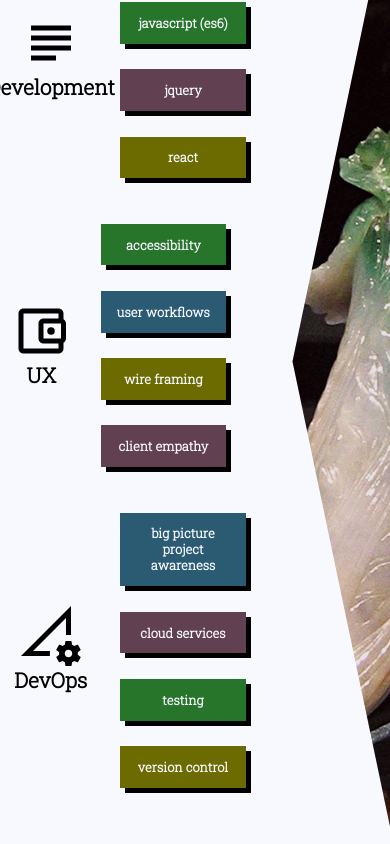
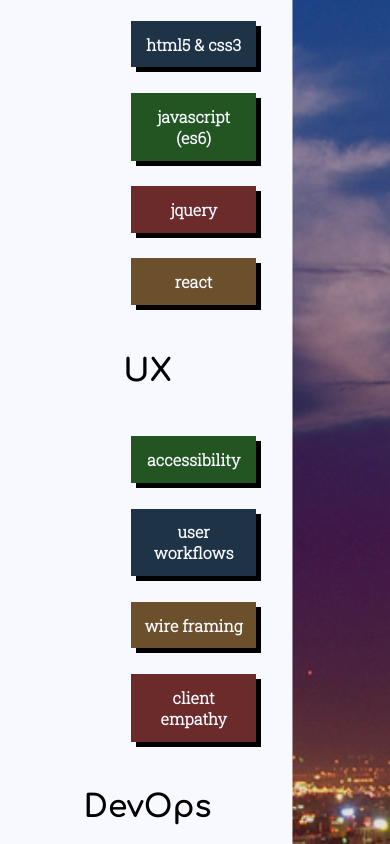
Before and after one commit to JuliusDorfman/jdorfj, a React (Create React App) app: page /homepage in a window 390 px wide. Shown: the part 1360-2204 px from the top of the page. Built offline with nearby package versions, Linux system fonts and the light colour scheme.

Commit message:
push changes to home

```diff
--- a/public/index.html
+++ b/public/index.html
@@ -13,7 +13,7 @@
       homescreen on Android. See https://developers.google.com/web/fundamentals/web-app-manifest/
     -->
     <link rel="manifest" href="%PUBLIC_URL%/manifest.json">
-    <link href="https://fonts.googleapis.com/css?family=Julius+Sans+One|Comfortaa|Roboto Slab:300" rel="stylesheet">
+    <link href="https://fonts.googleapis.com/css?family=Julius+Sans+One|Comfortaa:400,700|Roboto Slab:300" rel="stylesheet">
     <link rel="stylesheet" href="https://use.fontawesome.com/releases/v5.4.1/css/all.css" integrity="sha384-5sAR7xN1Nv6T6+dT2mhtzEpVJvfS3NScPQTrOxhwjIuvcA67KV2R5Jz6kr4abQsz" crossorigin="anonymous">
     <!--
       Notice the use of %PUBLIC_URL% in the tags above.
--- a/src/Pages/Homepage/Homepage.css
+++ b/src/Pages/Homepage/Homepage.css
@@ -189,10 +189,10 @@
 .skills-flavor {
   -webkit-clip-path: polygon(100% 0, 82% 0, 0% 100%, 100% 100%);
   clip-path: polygon(100% 0, 82% 0, 0% 100%, 100% 100%);
-  background: url('/assets/images/Jade_cabbage_closeup.jpg');
+  background: url('/assets/images/taipei101.jpg');
   min-width: 50vw;
-  background-position-x: -250px;
-  background-position-y: -100px;
+  background-position: center;
+  background-size: cover;
 }
 
 .skills-flavor:after {
@@ -216,19 +216,19 @@
 }
 
 .colors1 {
-  background: #2a5b72;
+  background: #1E3345;
 }
 
 .colors2 {
-  background: #27742b
+  background: #225522
 }
 
 .colors3 {
-  background: #614051
+  background: #6B2B2B
 }
 
 .colors4 {
-  background: #6B6B00;
+  background: #6B502B;
 }
 
 
@@ -243,6 +243,7 @@
   display: flex;
   flex-direction: row;
   justify-content: space-around;
+  align-items: center;
   list-style: none;
   min-height: 150px;
 }
@@ -266,8 +267,8 @@
   align-items: center;
   width: 30%;
   font-size: 1.3rem;
-  font-weight: 600;
-  font-family: 'Roboto Slab', serif;
+  font-weight: 700;
+  font-family: 'Comfortaa', cursive;
 }
 
 .skills-head>p {
@@ -285,7 +286,7 @@
   text-align: center;
 }
 
-.skills-details>ul {
+.skills-details ul {
   display: flex;
   align-items: center;
   padding: 10px 0;
@@ -294,7 +295,7 @@
   list-style: none;
 }
 
-.skills-details>ul>li {
+.skills-details ul li {
   position: relative;
   flex: 1 0 auto;
   padding: .8rem;
@@ -309,7 +310,12 @@
   max-width: 150px;
 }
 
-.skills-details>ul>li:after {
+.skills-details ul span {
+  display: flex;
+  flex-direction: column;
+}
+
+.skills-details ul li:after {
   position: absolute;
   top: 0;
   left: 0;
@@ -321,18 +327,15 @@
 }
 
 ul.skill-list {
-  padding: 0;
+  padding: 0 0 0 100px;
 }
 
-@media(max-width: 1050px) {
-  .skills-flavor {
-    background-position-x: -400px;
-    background-position-y: 100px;
+@media(max-width: 650px) {
+  .skill-item {
+    flex-direction: column;
   }
-}
 
-@media(max-width: 550px) {
-  .skills-details>ul>li {
+  .skills-details ul>li {
     max-width: 75px;
     font-size: .8rem;
   }
@@ -343,11 +346,20 @@
   }
 
   .skills-flavor {
-    -webkit-clip-path: polygon(100% 0, 100% 100%, 50% 50%);
-    clip-path: polygon(100% 0, 100% 100%, 50% 50%);
+    -webkit-clip-path: polygon(50% 0, 100% 0, 100% 100%, 50% 100%, 50% 50%);
+    clip-path: polygon(50% 0, 100% 0, 100% 100%, 50% 100%, 50% 50%);
   }
+
+  .skill-item:nth-child(1) {
+    margin-right: 0;
+  }
+
+  .skill-item:nth-child(2) {
+    margin-right: 0;
+  }
+
   .skill-item:nth-child(3) {
-    margin-right: -53%;
+    margin-right: 0;
   }
 
   .exp-first-tier:nth-child(3) {
--- a/src/Pages/Homepage/Homepage.jsx
+++ b/src/Pages/Homepage/Homepage.jsx
@@ -112,42 +112,55 @@
             <ul className="skill-list">
               <li className="skill-item">
                 <div className="skills-head">
-                  <img src="/assets/images/development.svg" alt="Development Icon" />
-                  <p>Development</p>
+                  {/* <img src="/assets/images/development.svg" alt="Development Icon" /> */}
+                  <h2>Development</h2>
                 </div>
                 <div className="skills-details">
                   <ul>
+                    <span>
                       <li className="colors1">html5 &amp; css3 </li>
                       <li className="colors2">javascript (es6)</li>
+                    </span>
+                    <span>
                       <li className="colors3">jquery</li>
                       <li className="colors4">react</li>
+                    </span>
                   </ul>
                 </div>
               </li>
               <li className="skill-item">
                 <div className="skills-head">
-                  <img src='/assets/images/ux.svg' alt='placeholder' />
-                  <p>UX</p>
+                  {/* <img src='/assets/images/ux.svg' alt='User Experience' /> */}
+                  <h2>UX</h2>
                 </div>
                 <div className="skills-details">
                   <ul>
+                    <span>
                       <li className="colors2">accessibility</li>
                       <li className="colors1">user workflows</li>
+                    </span>
+                    <span>
                       <li className="colors4">wire framing</li>
                       <li className="colors3">client empathy</li>
+                    </span>
                   </ul>
                 </div>
               </li>
               <li className="skill-item">
                 <div className="skills-head">
-                  <img src='/assets/images/devops.svg' alt='placeholder' />
-                  <p>DevOps</p></div>
+                  {/* <img src='/assets/images/devops.svg' alt='placeholder' /> */}
+                  <h2>DevOps</h2>
+                </div>
                 <div className="skills-details">
                   <ul>
+                    <span>
                       <li className="colors1">big picture project awareness</li>
                       <li className="colors3">cloud services</li>
+                    </span>
+                    <span>
                       <li className="colors2">testing</li>
                       <li className="colors4">version control</li>
+                    </span>
                   </ul>
                 </div>
               </li>
```
Also changed, not shown: public/assets/images/taipei101.jpg (added), public/assets/images/taipei101_enlarge.jpg (added). Lines whose indentation alone changed are shown as unchanged.
